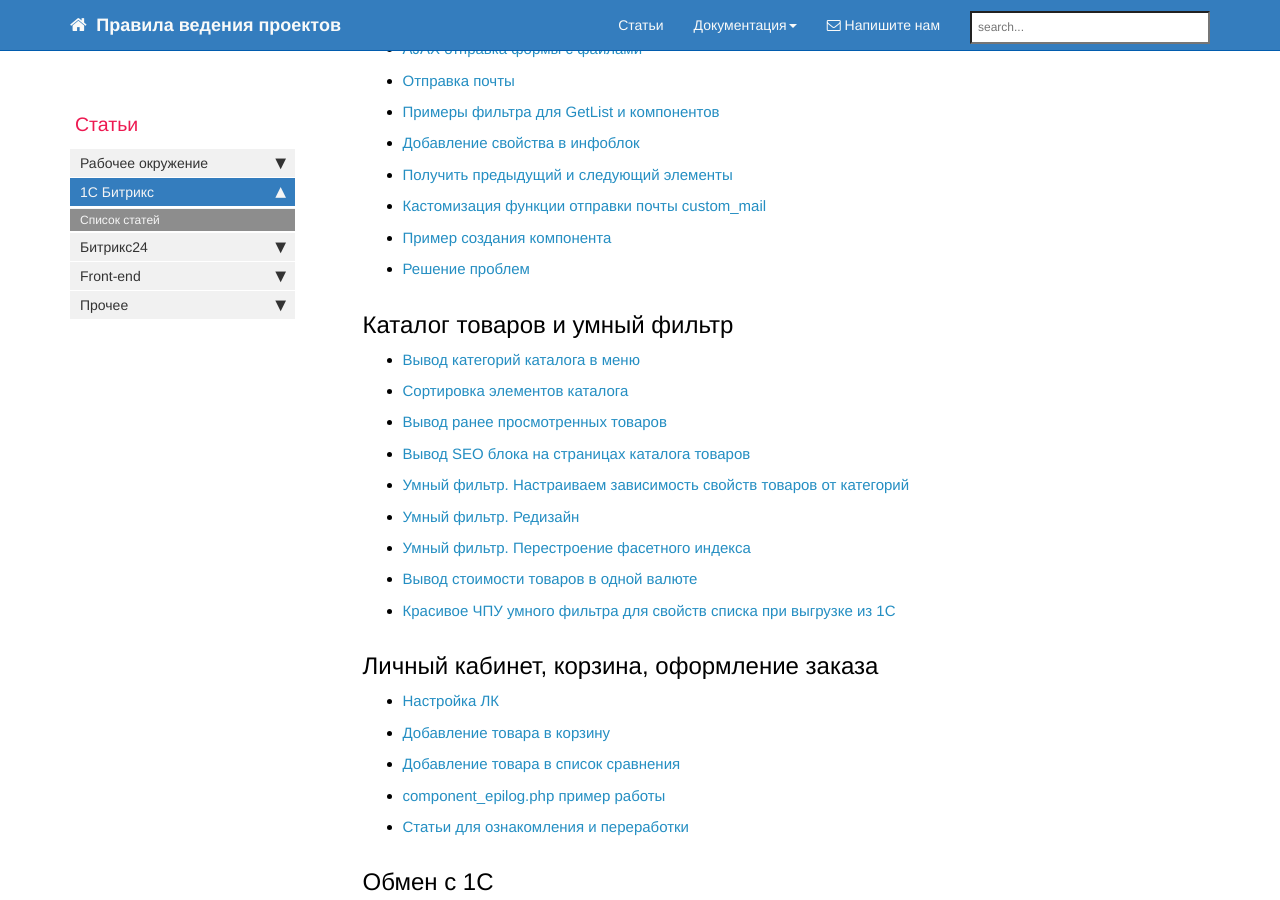
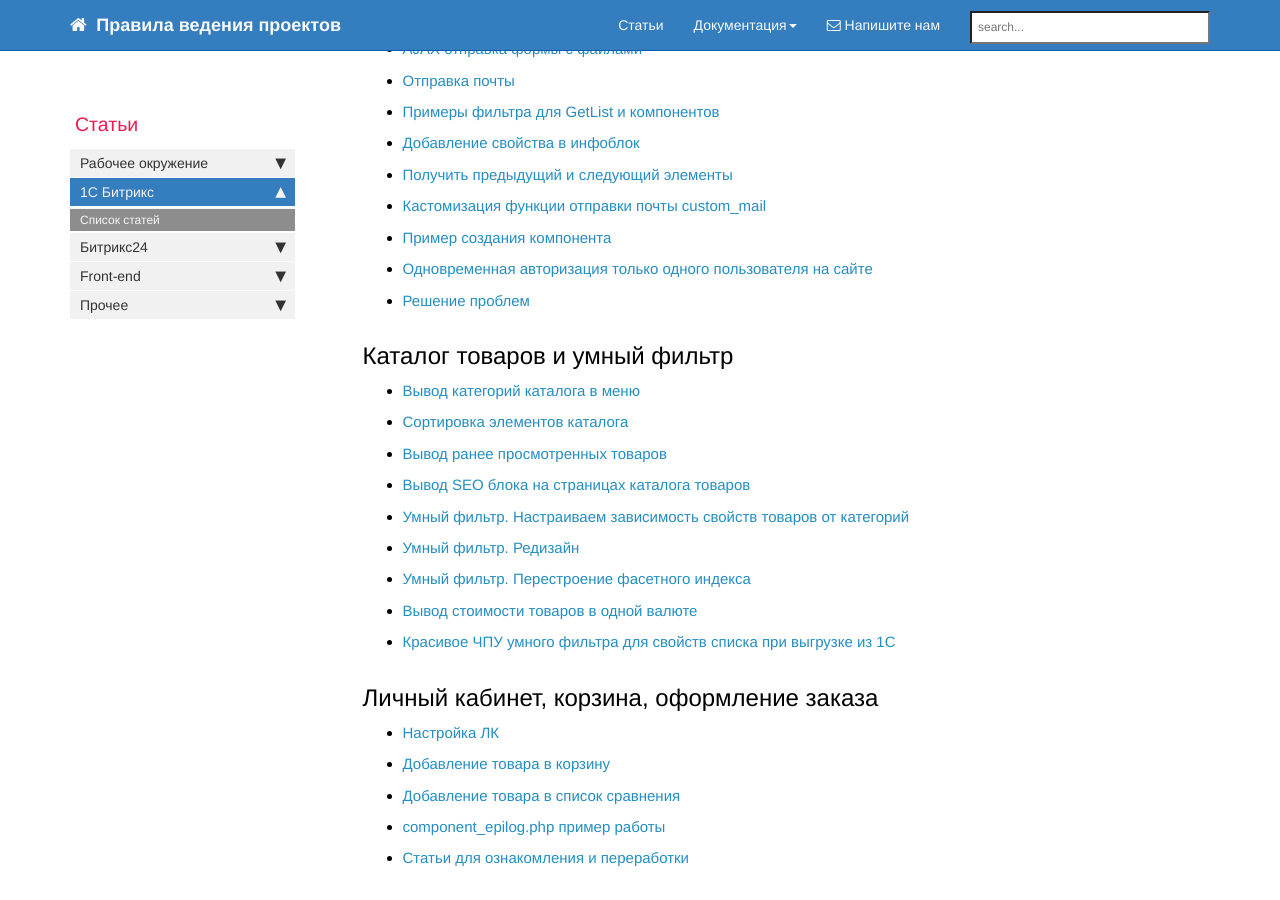
Before and after one commit to gdecider/gdecider.github.io, a Jekyll site: the page built from pages/articles/articles-g-cms-bitrix.md, in a window 1280 px wide and 900 px high, scrolled down 373 px. Built offline with Jekyll 4.4.1, drawn with Linux system fonts in a browser that asks for light colours; nearby versions of some CDN libraries; comment, search, counter and statistics services are not loaded.

Commit message:
Update articles-g-cms-bitrix.md

```diff
--- a/pages/articles/articles-g-cms-bitrix.md
+++ b/pages/articles/articles-g-cms-bitrix.md
@@ -20,6 +20,7 @@ toc: false
 * [Получить предыдущий и следующий элементы](/articles_bx-getlist-prev-and-next.html)
 * [Кастомизация функции отправки почты custom_mail](/articles_bx-send-email-custom-mail.html)
 * [Пример создания компонента](/articles_bx-component-creation.html)
+* [Одновременная авторизация только одного пользователя на сайте](/articles_bx-single-user-auth.html)
 * [Решение проблем](/articles_bx_problems.html)
 
 ## Каталог товаров и умный фильтр
```
